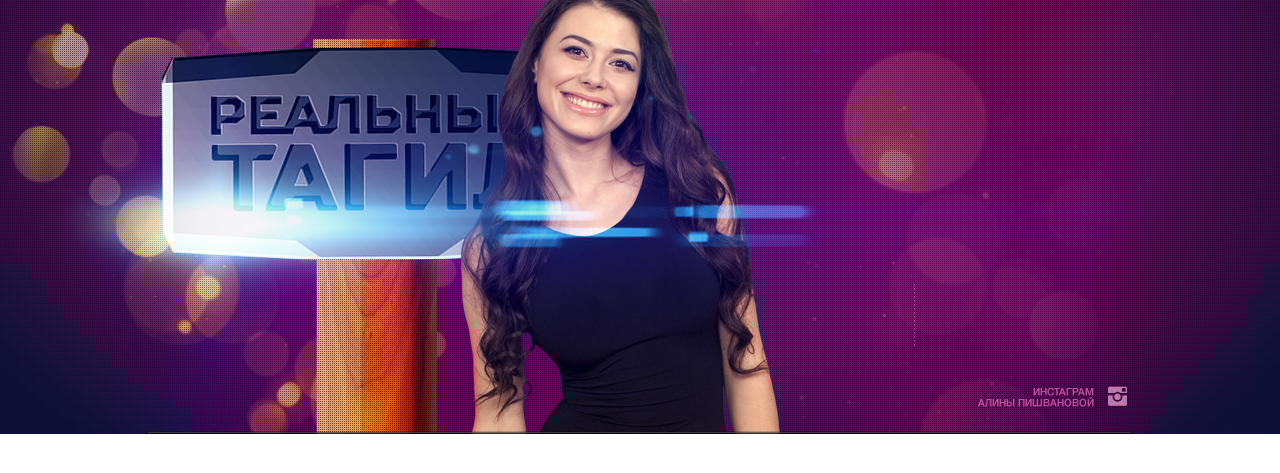
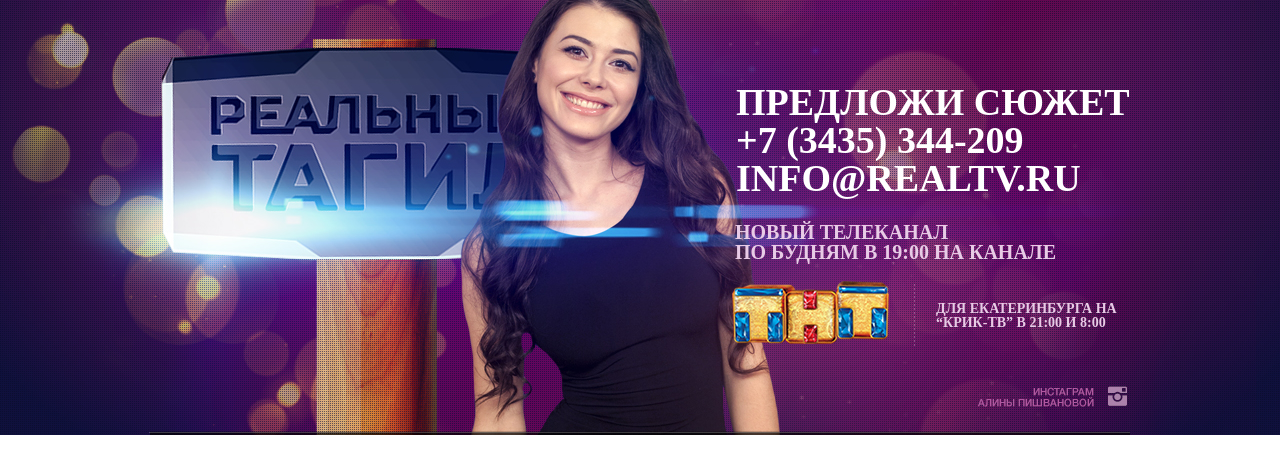
Before and after one commit to VladShvec/Tagil, a plain HTML site: page index.html in a window 1280 px wide. Shown: the part 75-548 px from the top of the page. Drawn offline with Linux system fonts and the light colour scheme.

Commit message:
first and seconds parts of sites

```diff
--- a/css/style.css
+++ b/css/style.css
@@ -8,10 +8,10 @@ body,html
 {
     position: relative;
     box-sizing: border-box;
+    max-width: 100%;
+    min-width: 930px;
     min-height: 100%;
-    width: 100%;
-    margin-left: auto;
-    margin-right: auto;
+
 }
 header
 {
@@ -22,6 +22,8 @@ header
     background-position: center;
 
     position: absolute;
+
+    margin-bottom: 10px;
 }
 header:after
 {
@@ -30,6 +32,7 @@ header:after
 }
 .in
 {
+    max-width: 1300px;
     margin-left: 170px;
     margin-right: 170px;
 }
@@ -92,10 +95,50 @@ nav
 }
 #mainphoto
 {
-    background-image: url(../image/mainphoto.jpg);
+    background-image: url(../image/mainphoto2.jpg);
     background-position: center;
     background-repeat: no-repeat;
+
     width: 1280px;
     height: 573px;
 
 }
+#mainphoto div
+{
+    width:405px ;
+    height: 287px;
+
+    float: right;
+    margin-right: 140px;
+    margin-top: 158px;
+
+}
+h1
+{
+    color: #fff;
+    font-size: 38px;
+    font-weight: bold;
+    padding-left: 1px;
+    padding-bottom: 25px;
+
+}
+h2
+{
+    font-size: 20px;
+    color: #e8cbe6;
+    font-weight: bold;
+}
+/*#mainphoto div img
+{
+        margin-left: -12px;
+    margin-top: -58px;
+}*/
+h3
+{
+      font-size: 14px;
+    color: #e8cbe6;
+    font-weight: bold;
+    width: 181px;
+    padding-left: 201px;
+    padding-top: 40px;
+}
--- a/index.html
+++ b/index.html
@@ -31,7 +31,22 @@
         </div>
     </header>
     <div id="mainphoto">
+        <div>
+            <h1>
+                ПРЕДЛОЖИ СЮЖЕТ
++7 (3435) 344-209
+INFO@REALTV.RU
+            </h1>
+            <h2>
+                НОВЫЙ ТЕЛЕКАНАЛ <br>
+ПО БУДНЯМ В 19:00 НА КАНАЛЕ
+            </h2>
 
+            <h3>
+                ДЛЯ ЕКАТЕРИНБУРГА НА “КРИК-ТВ” В 21:00 И 8:00
+            </h3>
+            <!--<img src="image/tnt.jpg" alt="tnt" class='tnt'>-->
+        </div>
     </div>
     </div>
 </body>
```
Also changed, not shown: image/mainbg.jpg (added), image/mainphoto2.jpg (added), image/tnt.jpg (added), image/tnt.png (added).
